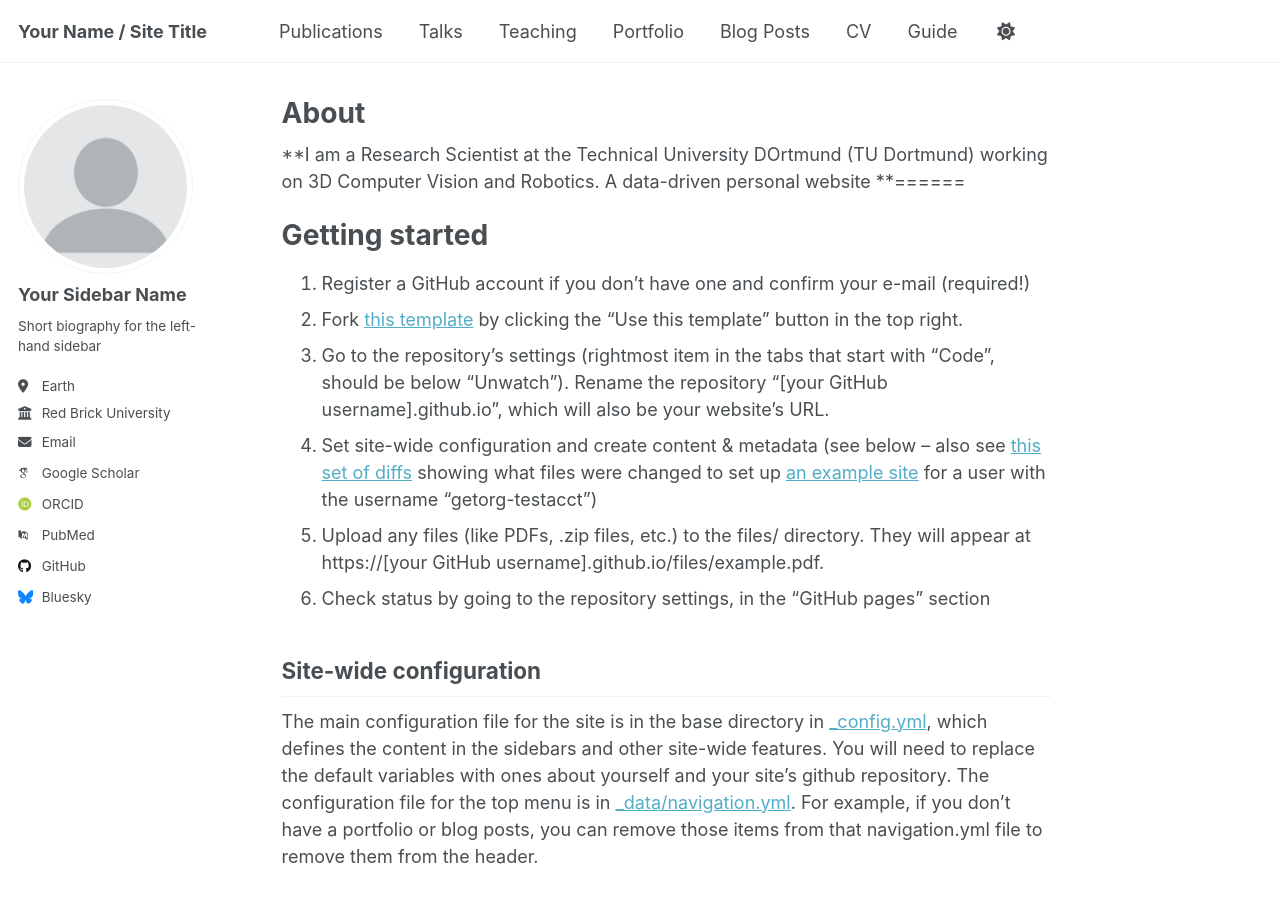
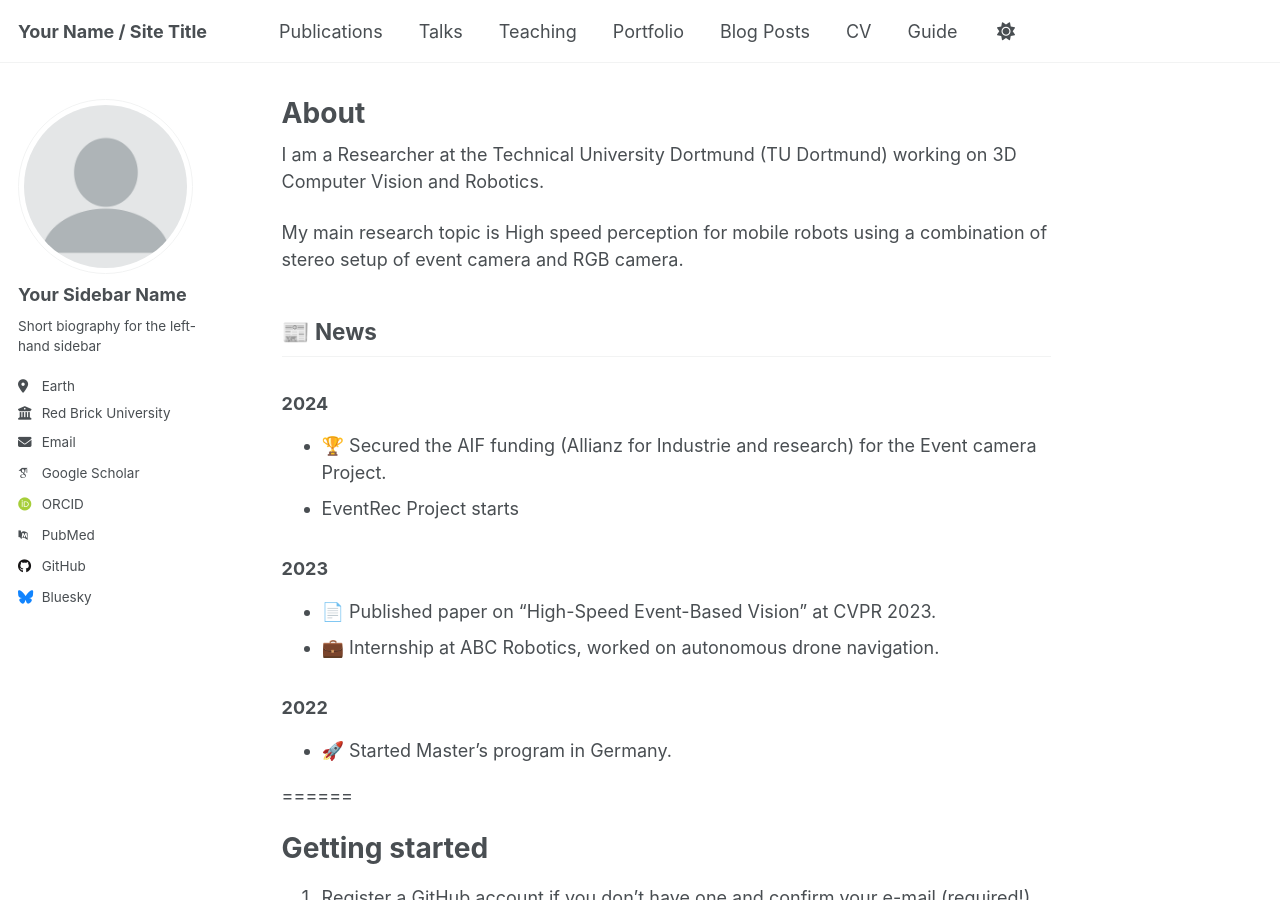
Before and after one commit to shrutarv/shrutarv.github.io, a Jekyll site: the page built from _pages/about.md, in a window 1280 px wide and 900 px high. Built offline with Jekyll 4.4.1, drawn with Linux system fonts in a browser that asks for light colours; some web fonts are replaced.

Commit message:
Update about.md

```diff
--- a/_pages/about.md
+++ b/_pages/about.md
@@ -7,9 +7,24 @@ redirect_from:
   - /about.html
 ---
 
-**I am a Research Scientist at the Technical University DOrtmund (TU Dortmund) working on 3D Computer Vision and Robotics.
-A data-driven personal website
-**======
+I am a Researcher at the Technical University Dortmund (TU Dortmund) working on 3D Computer Vision and Robotics.
+
+My main research topic is High speed perception for mobile robots using a combination of stereo setup of event camera and RGB camera.
+
+## 📰 News
+
+### 2024
+- 🏆 Secured the AIF funding (Allianz for Industrie and research) for the Event camera Project.
+- EventRec Project starts
+
+### 2023
+- 📄 Published paper on "High-Speed Event-Based Vision" at CVPR 2023.
+- 💼 Internship at ABC Robotics, worked on autonomous drone navigation.
+
+### 2022
+- 🚀 Started Master's program in Germany.
+
+======
 
 Getting started
 ======
```
